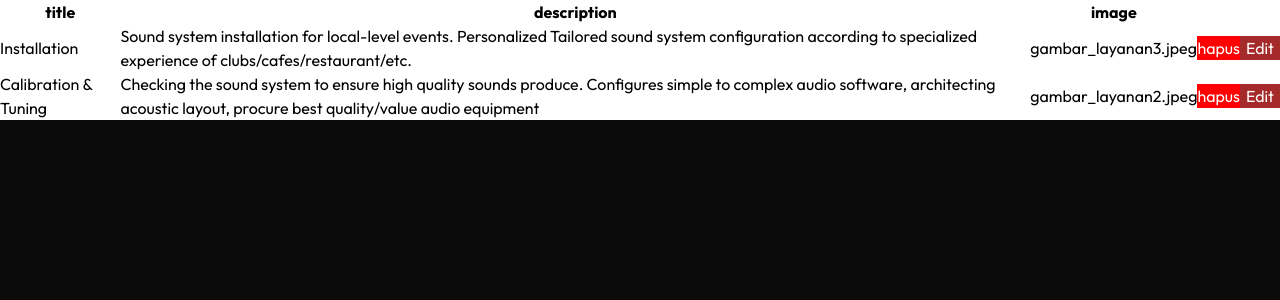
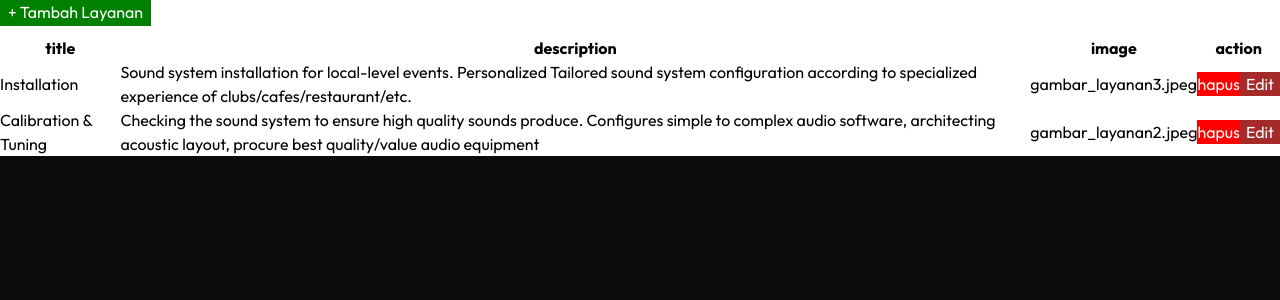
Before and after one commit to ewahyudi01-ship-it/WEB-DEVELOPMENT-AFL-2-Celver-Audio-proyek, a Laravel app: page /dashboard/view/list-layanan in a window 1280 px wide. Shown: the top 300 px of the page. Run offline with Laravel 12, Linux system fonts and the light colour scheme; data comes from the database, SQL or seed files in the repository; some libraries are stand-ins or nearby versions.

Commit message:
Menambahkan fitur CRUD Layanan

```diff
--- a/app/Http/Controllers/LayananController.php
+++ b/app/Http/Controllers/LayananController.php
@@ -11,18 +11,65 @@ class LayananController extends Controller
     {
         $layanans = Layanan::all();
 
-        return view('dashboard-editView.Layanan.listLayanan',[
+        return view('dashboard-editView.Layanan.listLayanan', [
             'layanans' => $layanans
-        ] );
+        ]);
     }
 
-    public function destroy(\Illuminate\Http\Request $request)
+    public function create()
     {
+        return view('dashboard-editView.Layanan.createLayanan');
     }
-
 
     public function store(Request $request)
     {
+        $data = $request->validate([
+            'title' => 'required|string|max:255',
+            'description' => 'required|string',
+            'image' => 'required|image|mimes:jpg,jpeg,png,webp|max:2048',
+        ]);
 
+        if ($request->hasFile('image')) {
+            $imageName = time() . '_' . $request->file('image')->getClientOriginalName();
+            $request->file('image')->move(public_path('images'), $imageName);
+            $data['image'] = $imageName;
+        }
+
+        Layanan::create($data);
+
+        return redirect('/dashboard/view/list-layanan/');
+    }
+
+    public function edit(Layanan $layanan)
+    {
+        return view('dashboard-editView.Layanan.editLayanan', compact('layanan'));
+    }
+
+    public function update(Request $request, Layanan $layanan)
+    {
+        $data = $request->validate([
+            'title' => 'required|string|max:255',
+            'description' => 'required|string',
+            'image' => 'nullable|image|mimes:jpg,jpeg,png,webp|max:2048',
+        ]);
+
+        if ($request->hasFile('image')) {
+            $imageName = time() . '_' . $request->file('image')->getClientOriginalName();
+            $request->file('image')->move(public_path('images'), $imageName);
+            $data['image'] = $imageName;
+        } else {
+            unset($data['image']);
+        }
+
+        $layanan->update($data);
+
+        return redirect('/dashboard/view/list-layanan/');
+    }
+
+    public function destroy(Request $request)
+    {
+        Layanan::destroy($request->id);
+
+        return redirect('/dashboard/view/list-layanan/');
     }
 }
--- a/resources/views/dashboard-editView/Layanan/listLayanan.blade.php
+++ b/resources/views/dashboard-editView/Layanan/listLayanan.blade.php
@@ -2,11 +2,19 @@
 
 @section('content')
 <section class="bg-white">
+    <div style="margin-bottom: 12px;">
+        <a href="{{ route('new-layanan-route') }}"
+            style="background:green; color:white; padding: 4px 8px; text-decoration:none;">
+            + Tambah Layanan
+        </a>
+    </div>
+
     <table>
         <tr>
             <th>title</th>
             <th>description</th>
             <th>image</th>
+            <th colspan="2">action</th>
         </tr>
         @foreach ($layanans as $layanan)
             <tr>
@@ -15,15 +23,15 @@
                 <td>{{ $layanan->image }}</td>
 
                 <td>
-                    <form action="{{ route('delete-laptop') }}" method="POST">
+                    <form action="{{ route('delete-layanan') }}" method="POST">
                         @csrf
-                        <input type="hidden" name="id" value="{{  $layanan->id  }}">
+                        <input type="hidden" name="id" value="{{ $layanan->id }}">
                         <input style="background:red; color:white" type="submit" value="hapus">
                     </form>
                 </td>
 
                 <td>
-                    <a href="{{ route('edit-laptop', $layanan->id) }}"
+                    <a href="{{ route('edit-layanan', $layanan) }}"
                         style="background:brown; color:white; padding: 2px 6px; text-decoration:none;">
                         Edit
                     </a>
--- a/routes/web.php
+++ b/routes/web.php
@@ -47,6 +47,11 @@ Route::post('/update-contact/{contact}', [ContactController::class, 'update'])->
 
 //formLayanan
 Route::get('/dashboard/view/list-layanan/', [LayananController::class, 'view'])->name('list-layanan-route');
+Route::get('/dashboard/new/layanan/', [LayananController::class, 'create'])->name('new-layanan-route');
+Route::post('/save-layanan', [LayananController::class, 'store'])->name('save-layanan');
+Route::post('/delete-layanan', [LayananController::class, 'destroy'])->name('delete-layanan');
+Route::get('/edit-layanan/{layanan}', [LayananController::class, 'edit'])->name('edit-layanan');
+Route::post('/update-layanan/{layanan}', [LayananController::class, 'update'])->name('update-layanan');
 
 //formPortfolio
 Route::get('/dashboard/view/list-portfolio/', [ExploreController::class, 'view'])->name('list-portfolio-route');
```
Also changed, not shown: resources/views/dashboard-editView/Layanan/createLayanan.blade.php (added, +29 -0 lines), resources/views/dashboard-editView/Layanan/editLayanan.blade.php (+25 -0 lines), public/images/1795582956_hello.png (added).
